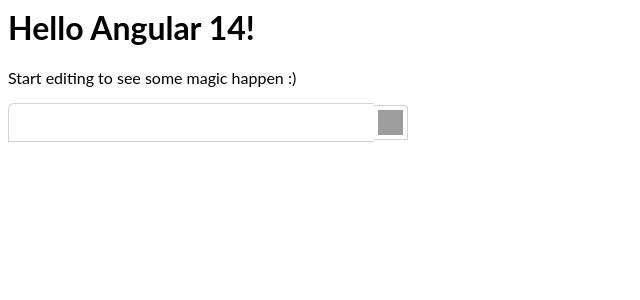
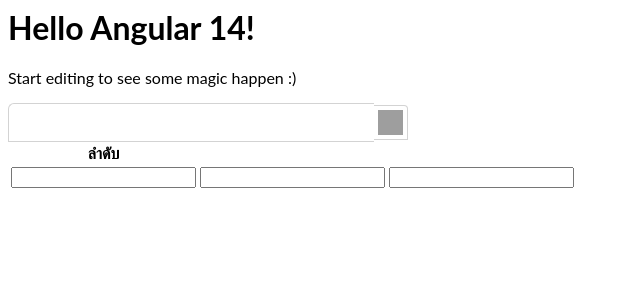
Before and after one commit to nutv99/angular-ivy-nutv99-select-filter, an Angular app: page / in a window 1280 px wide. Shown: the top 300 px of the page, without its empty margins (0-640 px from the left). Built offline with nearby package versions, Linux system fonts and the light colour scheme; grey boxes are pictures that could not be loaded.

Commit message:
1 file modified

```diff
--- a/src/app/app.component.html
+++ b/src/app/app.component.html
@@ -35,3 +35,14 @@
     </li>
   </div>
 </div>
+
+<table>
+  <tr>
+    <th>ลำดับ</th>
+  </tr>
+  <tr>
+    <td><input type="text" /></td>
+    <td><input type="text" /></td>
+    <td><input type="text" /></td>
+  </tr>
+</table>
```
